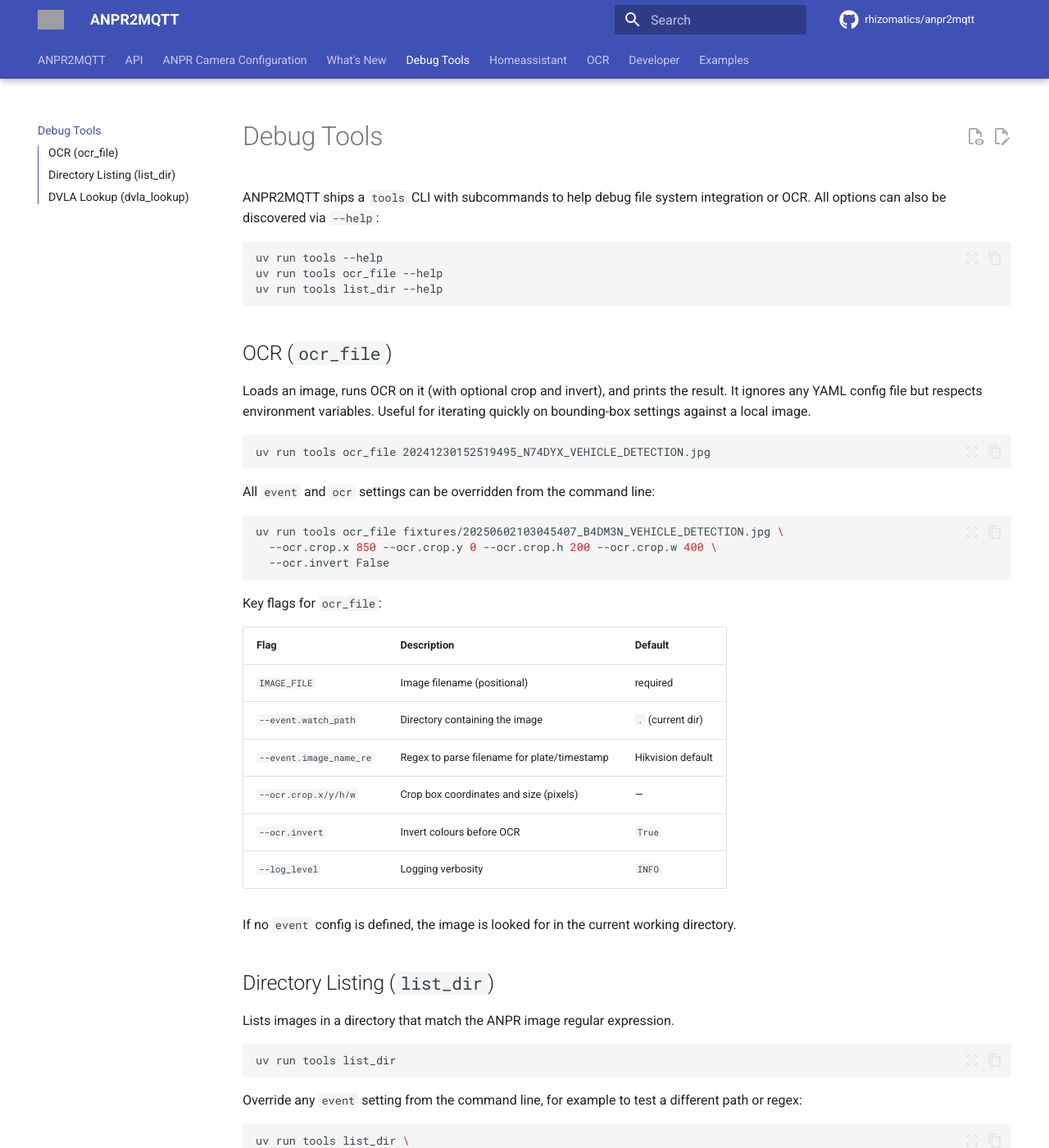
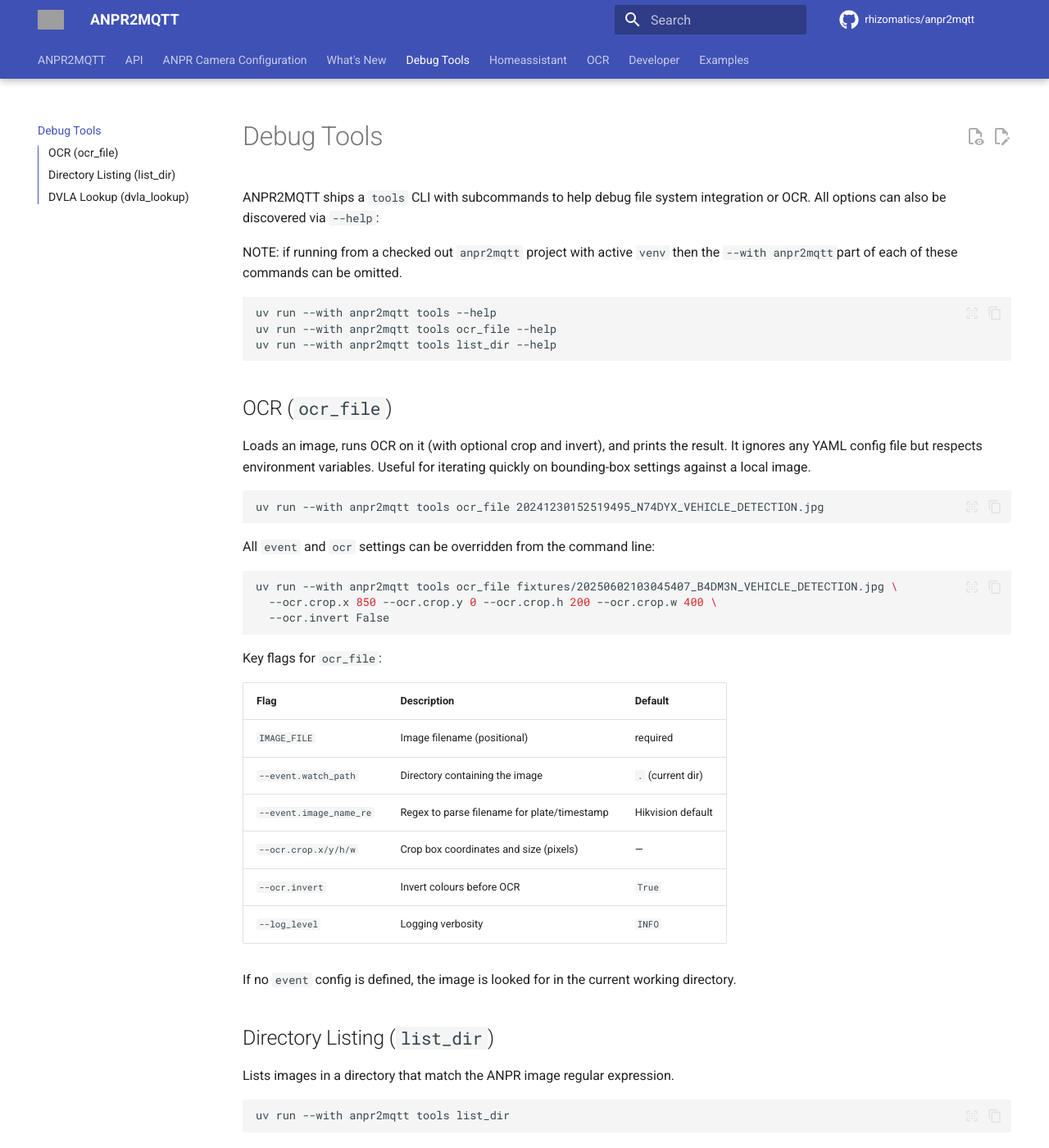
Before and after one commit to rhizomatics/anpr2mqtt, an MkDocs documentation site: the page built from docs/debug_tools.md, in a window 1280 px wide and 1400 px high. Shown: the whole window at 82% size. Built offline with MkDocs 1.6.1 and Material for MkDocs 9.7.7, drawn with Linux system fonts in a browser that asks for light colours; plug-ins that fetch from the network failed and are left out; comment, search, counter and statistics services are not loaded; the version menu is left out; some of the changed text lies outside the part shown; grey boxes are pictures that could not be loaded.

Commit message:
docs and deps

````diff
--- a/.pre-commit-config.yaml
+++ b/.pre-commit-config.yaml
@@ -17,11 +17,11 @@
       - id: check-shebang-scripts-are-executable
         name: Check shell scripts are executable
   - repo: https://github.com/astral-sh/uv-pre-commit
-    rev: 0.11.32
+    rev: 0.12.0
     hooks:
       - id: uv-lock
   - repo: https://github.com/astral-sh/ruff-pre-commit
-    rev: v0.16.0
+    rev: v0.16.1
     hooks:
      # Run the linter.
       - id: ruff-check
--- a/docs/debug_tools.md
+++ b/docs/debug_tools.md
@@ -3,10 +3,12 @@
 ANPR2MQTT ships a `tools` CLI with subcommands to help debug file system integration or OCR.
 All options can also be discovered via `--help`:
 
+NOTE: if running from a checked out `anpr2mqtt` project with active `venv` then the `--with anpr2mqtt `part of each of these commands can be omitted.
+
 ```bash
-uv run tools --help
-uv run tools ocr_file --help
-uv run tools list_dir --help
+uv run --with anpr2mqtt tools --help
+uv run --with anpr2mqtt tools ocr_file --help
+uv run --with anpr2mqtt tools list_dir --help
 ```
 
 ## OCR (`ocr_file`)
@@ -16,13 +18,13 @@
 Useful for iterating quickly on bounding-box settings against a local image.
 
 ```bash
-uv run tools ocr_file 20241230152519495_N74DYX_VEHICLE_DETECTION.jpg
+uv run --with anpr2mqtt tools ocr_file 20241230152519495_N74DYX_VEHICLE_DETECTION.jpg
 ```
 
 All `event` and `ocr` settings can be overridden from the command line:
 
 ```bash
-uv run tools ocr_file fixtures/20250602103045407_B4DM3N_VEHICLE_DETECTION.jpg \
+uv run --with anpr2mqtt tools ocr_file fixtures/20250602103045407_B4DM3N_VEHICLE_DETECTION.jpg \
   --ocr.crop.x 850 --ocr.crop.y 0 --ocr.crop.h 200 --ocr.crop.w 400 \
   --ocr.invert False
 ```
@@ -45,7 +47,7 @@
 Lists images in a directory that match the ANPR image regular expression.
 
 ```bash
-uv run tools list_dir
+uv run --with anpr2mqtt tools list_dir
 ```
 
 Override any `event` setting from the command line, for example to test a different path or regex:
@@ -70,7 +72,7 @@
 Useful for verifying your API key and checking what data the API returns for a given plate.
 
 ```bash
-uv run tools dvla_lookup AB12CDE --dvla.api_key YOUR_API_KEY
+uv run --with anpr2mqtt tools dvla_lookup AB12CDE --dvla.api_key YOUR_API_KEY
 ```
 
 The API key can also be supplied via the `DVLA__API_KEY` environment variable:
@@ -82,7 +84,7 @@
 Use `--test` to hit the DVLA UAT environment instead of production:
 
 ```bash
-uv run tools dvla_lookup AB12CDE --dvla.api_key YOUR_KEY --test true
+uv run --with anpr2mqtt tools dvla_lookup AB12CDE --dvla.api_key YOUR_KEY --test true
 ```
 
 Key flags for `dvla_lookup`:
````
Also changed, not shown: docs/ocr.md (+8 -4 lines), 1 other file.
